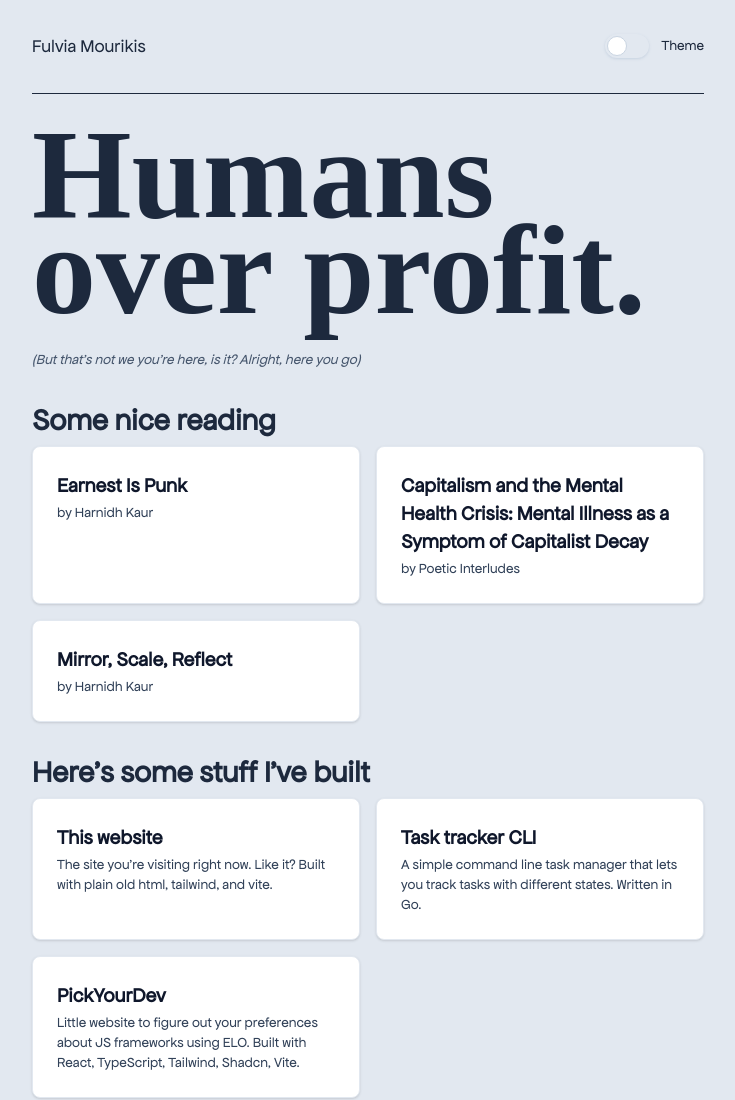
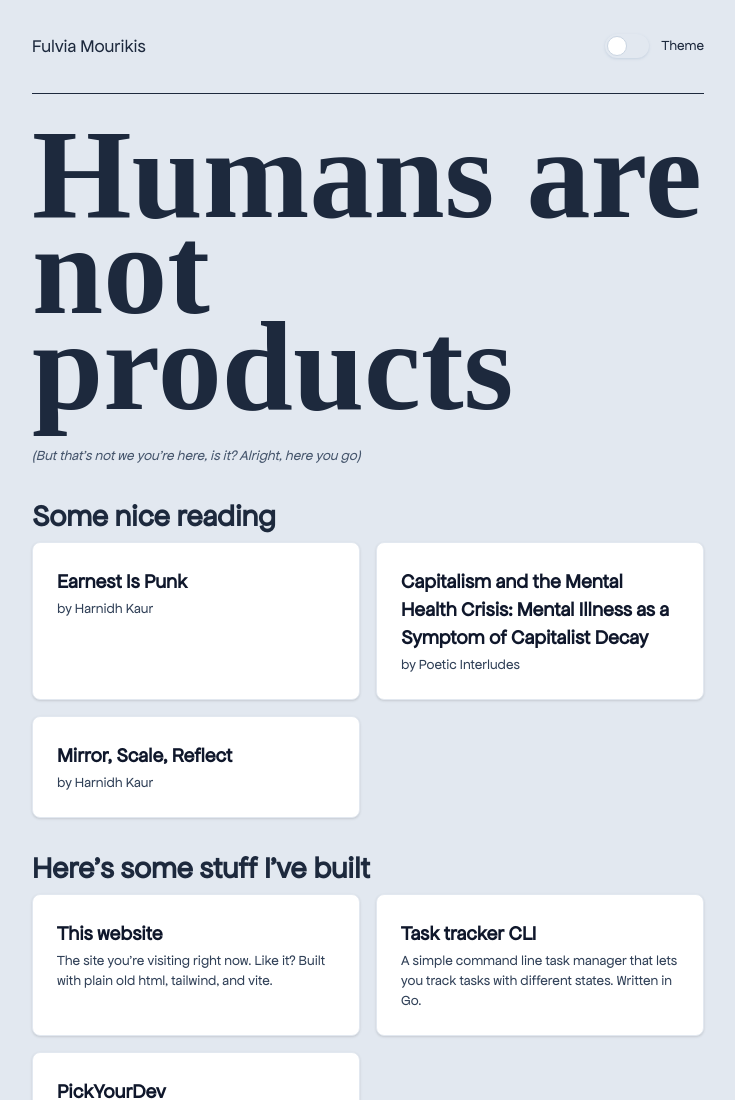
Before and after one commit to zum281/personal-site, a website built with Vite: page index.html in a window 1280 px wide. Shown: the top 1100 px of the page, without its empty margins (272-1007 px from the left). Built offline with nearby package versions, Linux system fonts and the light colour scheme; files whose address does not match are found by name.

Commit message:
feat: change title back

```diff
--- a/index.html
+++ b/index.html
@@ -37,7 +37,7 @@
       <section class="space-y-2">
         <h1
           class="max-xs:break-all text-6xl sm:text-8xl md:text-9xl font-moche font-bold leading-[0.75] mx-auto mb-8 xs:text-pretty">
-          Humans over profit.
+          Humans are not products
         </h1>
         <p class="text-sm text-slate-600 dark:text-slate-400 italic">
           (But that's not we you're here, is it? Alright, here you go)
```
